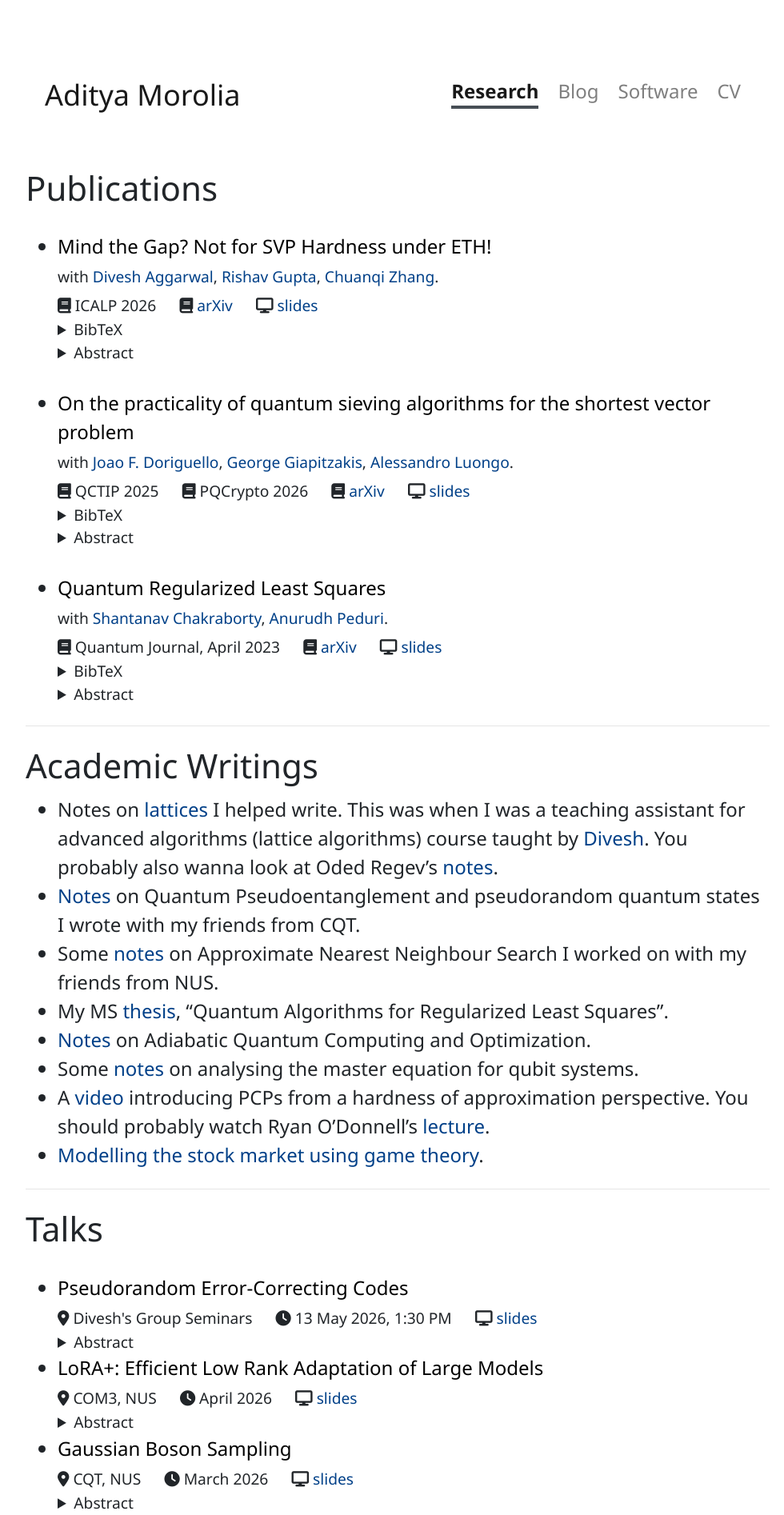
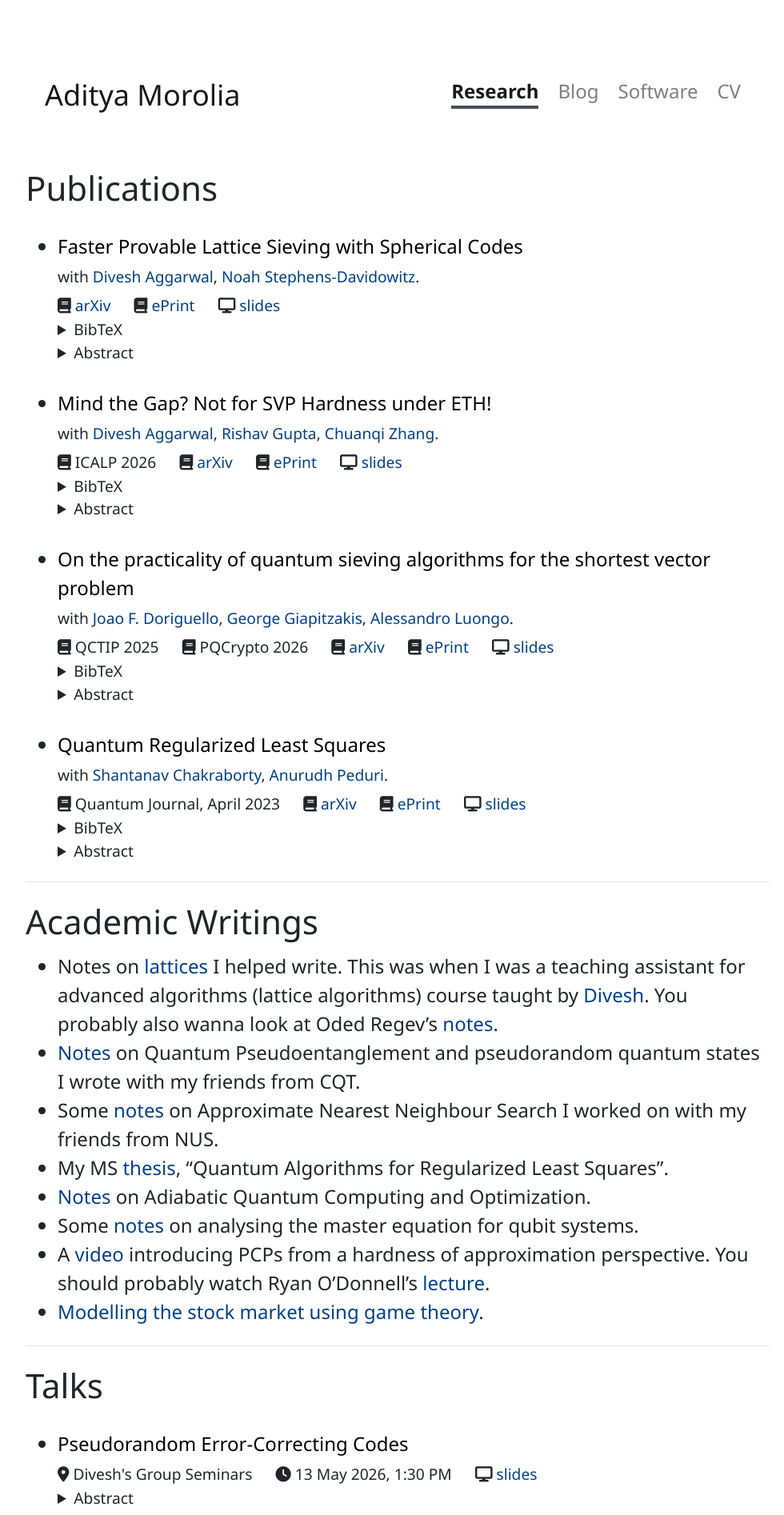
Before and after one commit to AdityaMorolia/AdityaMorolia.github.io, a Jekyll site: the page built from pages/research.md, in a window 1280 px wide. Shown: the top 1894 px of the page at 80% size, without its empty margins (143-1123 px from the left). Built offline with Jekyll 4.4.1, drawn with Linux system fonts in a browser that asks for light colours; a script that is not in the unit is left out.

Commit message:
updated ppaer, projects

```diff
--- a/_data/projects.yml
+++ b/_data/projects.yml
@@ -1,7 +1,17 @@
-- name: Watermarking Latent Representations via CLWE
-  tools: [Python, Pytorch, Deep Learning, Stable Diffusion, Lattice Cryptography]
-  description: This project is a proof of concept for watermarking arbitrary input images using their latent representations. The security of the watermarking scheme is based on the security of worst case lattice problems, particularly through the Continuous Learning With Errors problem.
-  external_url: https://github.com/deep-watermarking/clwemark
+- name: Visualizing Math for Quantum Computing!
+  tools: [TypeScript, HTML Canvas, Vite]
+  description: Interactive visualizations and a slide deck for teaching complex numbers and linear algebra to high school students preparing to learn quantum mechanics. I vibe coded this to teach math at <a href="https://qcamp.quantumlah.org/">QCamp26</a>!
+  external_url: https://github.com/AdityaMorolia/math-viz
+
+- name: QSim - Quantum Playground
+  tools: [TypeScript, CSS, SVG, Vite]
+  description: An interactive quantum circuit playground for beginners, with guided puzzles. Originally built for <a href="https://www.cqt.sg/">CQT</a> outreach.
+  external_url: https://github.com/AdityaMorolia/QSim
+
+- name: Lattice Visualizer
+  tools: [TypeScript, HTML Canvas, Vite]
+  description: A browser tool for exploring two-dimensional lattices.
+  external_url: https://github.com/AdityaMorolia/lattice-viz
 
 - name: AICrowd Classrooms
   tools: [Django, Python, HTML, CSS, YAML]
--- a/_data/publications.yml
+++ b/_data/publications.yml
@@ -10,6 +10,29 @@
 #       date:
 #   arxiv:
 #   year:
+
+- id: AMS26
+  title: "Faster Provable Lattice Sieving with Spherical Codes"
+  abstract: >
+    We study the computational problem $\mu$-SVP, in which the goal is to find a $\mu$-approximate shortest non-zero vector in a lattice $\mathcal{L}$, for constant approximation factors $\mu > 1$. Prior to this work, there was a large gap between the fastest algorithms for this problem whose correctness had been proven and the fastest heuristic algorithms, whose correctness has not been proven (but which seem to work well in practice).
+    We construct a novel sieving algorithm that combines the key tool used in the fastest heuristic sieving algorithms (faster nearest neighbor subroutines) together with the perturbation argument used in sieving algorithms with proven correctness. The result is an algorithm whose correctness we prove and whose running time depends on a simple geometric quantity: the maximal size of certain spherical codes.
+    Under a reasonable assumption about the maximal size of spherical codes, our algorithm's running time is roughly $2^{0.3066n}$ for large constants $\mu$, which is quite close to the best heuristic running time of roughly $(3/2)^{n/2} \approx 2^{0.2925n}$ and much faster than both the previous best known algorithm with proven correctness, which runs in time roughly $2^{0.802n}$ [Liu, Wang, Xu, and Zheng, 2011] and the very recent concurrent and independent work showing a $2^{n/2}$-time algorithm [Hhan, 2026]. (However, the algorithm of Hhan also solves $\mu$-SVP for $\mu =1$, while our algorithm only works for large constant $\mu$.) Using the best proven upper bound on the size of such spherical codes (which is almost certainly quite loose), we obtain a running time of roughly $2^{0.6078n}$, which is much better than the previous best work but notably slower than the concurrent work of Hhan.
+  coauthors:
+    - name: Divesh Aggarwal
+      url: https://sites.google.com/site/diveshhomepage/
+    - name: Noah Stephens-Davidowitz
+      url: https://www.noahsd.com/
+  eprint: https://eprint.iacr.org/2026/2388
+  year: 2026
+  bibtex: >
+    @misc{cryptoeprint:2026/2388,
+      author = {Divesh Aggarwal and Aditya Morolia and Noah Stephens-Davidowitz},
+      title = {Faster Provable Lattice Sieving with Spherical Codes},
+      howpublished = {Cryptology {ePrint} Archive, Paper 2026/2388},
+      year = {2026},
+      url = {https://eprint.iacr.org/2026/2388}
+    }
+
 
 - id: AGM25
   title: "Mind the Gap? Not for SVP Hardness under ETH!"
--- a/_includes/project-card.html
+++ b/_includes/project-card.html
@@ -1,14 +1,16 @@
 <div class="wow animated fadeIn" data-wow-delay=".15s">
-  <a href="{{ project_url }}" class="project card text-dark">
+  <div class="project card text-dark">
     <!-- {%- if project_img -%}
     <img id="{{ project_id }}-img" class="card-img-top" src="{{ project_img }}" alt="{{ project_name }}" />
     {%- endif -%} -->
     <div class="card-body">
       <h5 id="{{ project_id }}-name" class="card-title">
+        <a href="{{ project_url }}" class="stretched-link text-dark">
           {%- if project_type == "remote" -%}
           <i class="fab fa-github" data-toggle="tooltip" data-placement="bottom" data-delay="250" title="GitHub Repository"></i> |&nbsp;
           {%- endif -%}
         {{ project_name }}
+        </a>
       </h5>
       <p id="{{ project_id }}-desc" class="card-text">{{ project_desc }}</p>
       <p id="{{ project_id }}-tools" class="card-text">
@@ -17,5 +19,5 @@
         {%- endfor -%}
       </p>
     </div>
-  </a>
+  </div>
 </div>
--- a/_sass/_projects.scss
+++ b/_sass/_projects.scss
@@ -3,6 +3,15 @@
   text-decoration: none !important;
   margin: 10px auto;
   font-size: 1rem;
+
+  .card-title a {
+    text-decoration: none;
+  }
+
+  .card-text a {
+    position: relative;
+    z-index: 2;
+  }
 
   .card-img-top {
     border-radius: $rounded-borders $rounded-borders 0 0;
--- a/pages/research.md
+++ b/pages/research.md
@@ -73,6 +73,7 @@ weight: 1
         <br/>
         <span> {% if item.where != blank %} {% for venue in item.where %} <i class="fa fa-book"></i> {{ venue.name }} &emsp; {% endfor %} {% endif %}
         {% if item.arxiv != blank %}<i class="fa fa-book"></i> <a href="{{ item.arxiv }}" target="_blank"> arXiv </a> &emsp; {% endif %}
+        {% if item.eprint != blank %}<i class="fa fa-book"></i> <a href="{{ item.eprint }}" target="_blank"> ePrint </a> &emsp; {% endif %}
         {% if item.slides != blank %}<i class="fa fa-display"></i> <a href="{{ item.slides }}" target="_blank"> slides </a> {% endif %}</span>
         {% if item.bibtex != blank %}
         {% assign bibtex_id = item.id | default: forloop.index | slugify %}
```
Also changed, not shown: blog/_drafts/awesome-tools.md (deleted, +0 -23 lines), blog/_drafts/psycho-pass.md (deleted, +0 -2 lines), blog/_drafts/qic-resources.md (deleted, +0 -17 lines), pages/index.md (+8 -7 lines).
